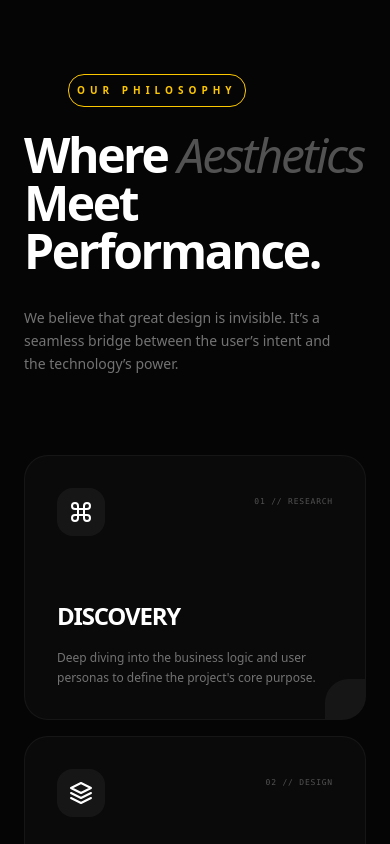
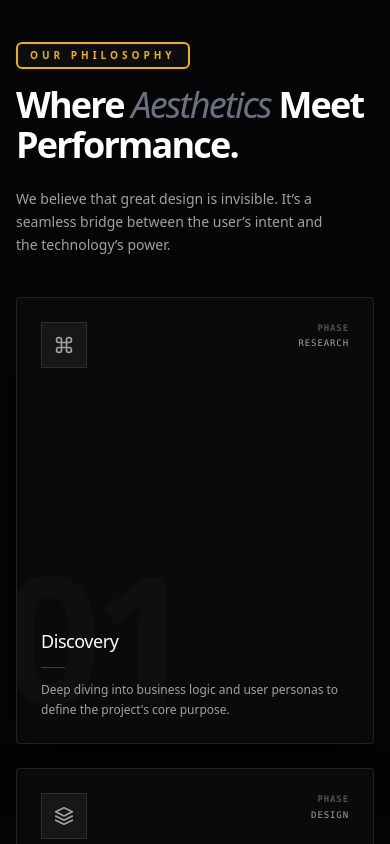
Before and after one commit to rohanbyale/Portfolio, a React (Vite) app: page /projectpage in a window 390 px wide. Shown: the part 4620-5464 px from the top of the page. Built offline with nearby package versions, Linux system fonts and the light colour scheme.

Commit message:
Update ProcessSection.jsx

```diff
--- a/src/componets/ProcessSection.jsx
+++ b/src/componets/ProcessSection.jsx
@@ -1,116 +1,196 @@
-import React from 'react';
-import { motion } from 'framer-motion';
-import { Link } from 'react-router-dom'; // Added Link import
+import React, { useRef, useEffect, useState } from 'react';
+import { motion, useScroll, useTransform } from 'framer-motion';
+import { Link } from 'react-router-dom';
 import { FiCommand, FiLayers, FiCpu, FiTrendingUp } from 'react-icons/fi';
 
 const ProcessSection = () => {
+  const containerRef = useRef(null);
+  const [isDesktop, setIsDesktop] = useState(false);
+
+  // Handle window resizing safely for SSR/NextJS context compatibility
+  useEffect(() => {
+    const handleResize = () => {
+      setIsDesktop(window.innerWidth >= 1024);
+    };
+
+    handleResize(); // Initial check
+    window.addEventListener('resize', handleResize);
+    return () => window.removeEventListener('resize', handleResize);
+  }, []);
+
+  // Track the scroll progress of the entire section
+  const { scrollYProgress } = useScroll({
+    target: containerRef,
+    offset: ["start start", "end end"]
+  });
+
   const pillars = [
     {
-      icon: <FiCommand className="text-yellow-400" size={24} />,
+      icon: <FiCommand size={20} />,
       title: "Discovery",
-      desc: "Deep diving into the business logic and user personas to define the project's core purpose.",
-      tag: "01 // Research"
+      desc: "Deep diving into business logic and user personas to define the project's core purpose.",
+      num: "01",
+      tag: "Research"
     },
     {
-      icon: <FiLayers className="text-yellow-400" size={24} />,
+      icon: <FiLayers size={20} />,
       title: "UI Architecture",
       desc: "Creating scalable design systems that maintain visual harmony across all digital touchpoints.",
-      tag: "02 // Design"
+      num: "02",
+      tag: "Design"
     },
     {
-      icon: <FiCpu className="text-yellow-400" size={24} />,
+      icon: <FiCpu size={20} />,
       title: "Engineering",
       desc: "Writing clean, performant code with modern stacks like React, Next.js, and Framer Motion.",
-      tag: "03 // Code"
+      num: "03",
+      tag: "Code"
     },
     {
-      icon: <FiTrendingUp className="text-yellow-400" size={24} />,
+      icon: <FiTrendingUp size={20} />,
       title: "Optimization",
       desc: "Refining interactions and SEO performance to ensure the product thrives in the wild.",
-      tag: "04 // Launch"
+      num: "04",
+      tag: "Launch"
     }
   ];
 
   return (
-    <section className="bg-[#050505] py-32 px-6 lg:px-24">
-      <div className="max-w-7xl mx-auto">
+    <section
+      ref={containerRef}
+      className={`bg-[#050505] text-white relative px-4 sm:px-8 md:px-12 lg:px-16 xl:px-24 ${
+        isDesktop ? "h-[500vh]" : "h-auto py-24 md:py-36"
+      }`}
+    >
+
+      {/* Sticky container wrapper - Changed justify-center to justify-start and added pt-20 to fix top clipping */}
+      <div className={`${
+        isDesktop ? "sticky top-0 h-screen flex flex-col justify-start overflow-hidden pt-20 pb-12" : "relative w-full max-w-7xl mx-auto"
+      }`}>
 
         {/* --- SECTION HEADER --- */}
-        <div className="flex flex-col md:flex-row justify-between items-start md:items-end mb-20 gap-8">
+        {/* Adjusted bottom margin slightly to give components optimal spacing inside 100vh */}
+        <div className="flex flex-col md:flex-row justify-between items-start md:items-end mb-10 lg:mb-12 gap-6 w-full max-w-7xl mx-auto">
           <div className="max-w-2xl">
-            <h2 className="text-[10px] font-black uppercase tracking-[0.5em] text-yellow-400 mb-6 flex items-center gap-3">
-              <span className="w-8 h-px " />
-              <span className='rounded-2xl p-2 border inline-block'>Our Philosophy</span>
+            <h2 className="text-[10px] font-black uppercase tracking-[0.4em] text-yellow-500 mb-4 flex items-center gap-3">
+
+              <span className="rounded-md px-3 py-1 border-2 border-yellow inline-block bg-neutral-900/50">Our Philosophy</span>
             </h2>
-            <h3 className="text-5xl md:text-7xl font-bold text-white tracking-tighter leading-none">
-              Where <span className="italic font-light text-neutral-600">Aesthetics</span> <br />
+            <h3 className="text-4xl sm:text-5xl lg:text-6xl font-bold tracking-tighter leading-[1.1] md:leading-none">
+              Where <span className="italic font-light text-gray-500">Aesthetics</span> <br className="hidden sm:inline" />
               Meet Performance.
             </h3>
           </div>
-          <p className="text-neutral-500 text-sm max-w-xs leading-relaxed font-medium">
+          <p className="text-neutral-400 text-sm sm:text-base max-w-xs leading-relaxed font-normal md:mb-1">
             We believe that great design is invisible. It’s a seamless bridge between the user’s intent and the technology’s power.
           </p>
         </div>
 
-        {/* --- PROCESS BENTO GRID --- */}
-        <div className="grid grid-cols-1 md:grid-cols-2 lg:grid-cols-4 gap-4">
-          {pillars.map((item, index) => (
+        {/* --- RESPONSIVE CARD CONTAINER --- */}
+        <div className={`w-full max-w-7xl mx-auto ${
+          isDesktop
+            ? "relative min-h-[380px] flex items-center justify-center"
+            : "flex flex-col gap-6 items-center"
+        }`}>
+          {pillars.map((item, index) => {
+
+            // --- ANIMATION TIMINGS (Untouched logic as requested) ---
+            const entryStart = 0.02 + index * 0.10;
+            const entryEnd = entryStart + 0.10;
+            const splitStart = 0.45;
+            const splitEnd = 0.65;
+
+            const targetYOffset = 0;
+            const y = useTransform(
+              scrollYProgress,
+              [0, entryStart, entryEnd, splitStart, splitEnd],
+              [400, 250, targetYOffset, targetYOffset, 0],
+              { clamp: true }
+            );
+
+            const centerPositions = [-150, -50, 50, 150];
+            const initialX = `${centerPositions[index]}%`;
+
+            const x = useTransform(
+              scrollYProgress,
+              [0, splitStart, splitEnd],
+              [initialX, initialX, "0%"],
+              { clamp: true }
+            );
+
+            const scale = useTransform(
+              scrollYProgress,
+              [0, entryStart, entryEnd],
+              [0.85, 0.93, 1],
+              { clamp: true }
+            );
+
+            const opacity = useTransform(
+              scrollYProgress,
+              [0, entryStart, entryEnd],
+              [0, 0.3, 1],
+              { clamp: true }
+            );
+
+            const mobileTopOffset = `${12 + index * 4}vh`;
+
+            return (
               <motion.div
                 key={index}
-              whileHover={{ y: -10 }}
-              className="group relative p-8 bg-[#0a0a0a] border border-white/5 rounded-3xl overflow-hidden transition-all duration-500 hover:border-yellow-400/20"
+                initial={!isDesktop ? { opacity: 0, y: 30 } : false}
+                whileInView={!isDesktop ? { opacity: 1, y: 0 } : false}
+                transition={{ duration: 0.5, ease: 'easeOut' }}
+                viewport={{ once: true, margin: '-40px' }}
+                style={isDesktop ? { x, y, scale, opacity, zIndex: 40 - index } : { top: mobileTopOffset }}
+                className={`w-full ${
+                  isDesktop
+                    ? "absolute left-0 right-0 mx-auto max-w-[24%] xl:max-w-[280px] 2xl:max-w-[310px]"
+                    : "sticky top-0 max-w-2xl"
+                }`}
               >
-              {/* Background Glow on Hover */}
-              <div className="absolute inset-0 bg-yellow-400/5 opacity-0 group-hover:opacity-100 transition-opacity duration-500" />
+                {/* --- PREMIUM SQUARE CARD --- */}
+                <div className="relative p-6 xl:p-8 bg-[#0A0A0A] border border-white/10 rounded-sm aspect-[4/5] lg:h-[360px] xl:h-[380px] flex flex-col justify-between group transition-all duration-500 hover:border-white/20 shadow-[0_25px_50px_-12px_rgba(0,0,0,0.7)] overflow-hidden">
 
-              <div className="relative z-10 space-y-16">
-                <div className="flex justify-between items-start">
-                  <div className="p-3 bg-white/5 rounded-2xl group-hover:bg-yellow-400 transition-colors duration-500 group-hover:text-black">
-                    {React.cloneElement(item.icon, {
-                      className: "transition-colors duration-500 group-hover:text-black"
-                    })}
-                  </div>
-                  <span className="text-[8px] font-mono text-neutral-600 uppercase tracking-widest mt-2">
-                    {item.tag}
-                  </span>
+                  {/* Subtle Top Linear Accent Line on Hover */}
+                  <div className="absolute top-0 left-0 w-full h-[2px] bg-gradient-to-r from-yellow-400 via-yellow-500 to-transparent opacity-0 group-hover:opacity-100 transition-opacity duration-500 z-20" />
+
+                  {/* Monolithic Giant Background Number Layout */}
+                  <div className="absolute -bottom-6 -left-4 text-[11rem] font-black tracking-tighter text-neutral-900/40 select-none pointer-events-none group-hover:text-yellow-400/[0.04] transition-colors duration-500 font-sans z-0">
+                    {item.num}
                   </div>
 
-                <div>
-                  <h4 className="text-2xl font-bold text-white mb-4 uppercase tracking-tighter">
+                  {/* Top Row: Icon and Tag Line */}
+                  <div className="relative z-10 flex justify-between items-start">
+                    <div className="p-3 bg-neutral-900 border border-white/10 text-neutral-400 group-hover:text-yellow-400 group-hover:border-yellow-500/30 transition-all duration-500 rounded-none">
+                      {item.icon}
+                    </div>
+                    <div className="flex flex-col items-end font-mono text-[9px] tracking-widest text-neutral-500">
+                      <span className="text-neutral-600 font-bold group-hover:text-yellow-400/70 transition-colors duration-500"> PHASE</span>
+                      <span className="uppercase mt-0.5 text-neutral-400">{item.tag}</span>
+                    </div>
+                  </div>
+
+                  {/* Bottom Content Frame */}
+                  <div className="relative z-10 mt-auto">
+                    <h4 className="text-lg font-medium text-white mb-3 tracking-tight group-hover:text-yellow-400 transition-colors duration-500">
                       {item.title}
                     </h4>
-                  <p className="text-neutral-500 text-xs leading-relaxed font-medium group-hover:text-neutral-300 transition-colors">
+
+                    {/* Minimal decorative accent bar */}
+                    <div className="w-6 h-[1px] bg-neutral-700 mb-3 group-hover:w-12 group-hover:bg-yellow-400 transition-all duration-500" />
+
+                    <p className="text-neutral-400 text-xs leading-relaxed font-normal group-hover:text-neutral-300 transition-colors duration-500">
                       {item.desc}
                     </p>
                   </div>
+
+                </div>
+              </motion.div>
+            );
+          })}
         </div>
 
-              {/* Decorative Corner Element */}
-              <div className="absolute -bottom-2 -right-2 w-12 h-12 bg-white/5 rounded-tl-3xl group-hover:bg-yellow-400/10 transition-colors" />
-            </motion.div>
-          ))}
-        </div>
 
-        {/* --- BOTTOM CTA BAR --- */}
-        <motion.div
-          initial={{ opacity: 0 }}
-          whileInView={{ opacity: 1 }}
-          className="mt-16 p-10 rounded-[2rem] border border-white/5 bg-gradient-to-r from-transparent via-white/[0.02] to-transparent flex flex-col md:flex-row items-center justify-between gap-8 text-center md:text-left"
-        >
-          <div>
-            <h4 className="text-white text-xl font-bold tracking-tight">Ready to start a revolution?</h4>
-            <p className="text-neutral-500 text-xs uppercase tracking-widest mt-1">Currently accepting new projects for Q2 2026</p>
-          </div>
-
-          {/* REPLACED BUTTON/A TAG WITH ROUTER LINK */}
-          <Link
-            to="/contactpage"
-            onClick={() => window.scrollTo(0, 0)}
-            className="px-10 py-4 bg-white text-black text-[10px] font-black uppercase tracking-widest rounded-full hover:bg-yellow-400 transition-all active:scale-95 no-underline"
-          >
-            Book a strategy call
-          </Link>
-        </motion.div>
       </div>
     </section>
   );
```
Lines whose indentation alone changed are shown as unchanged.
